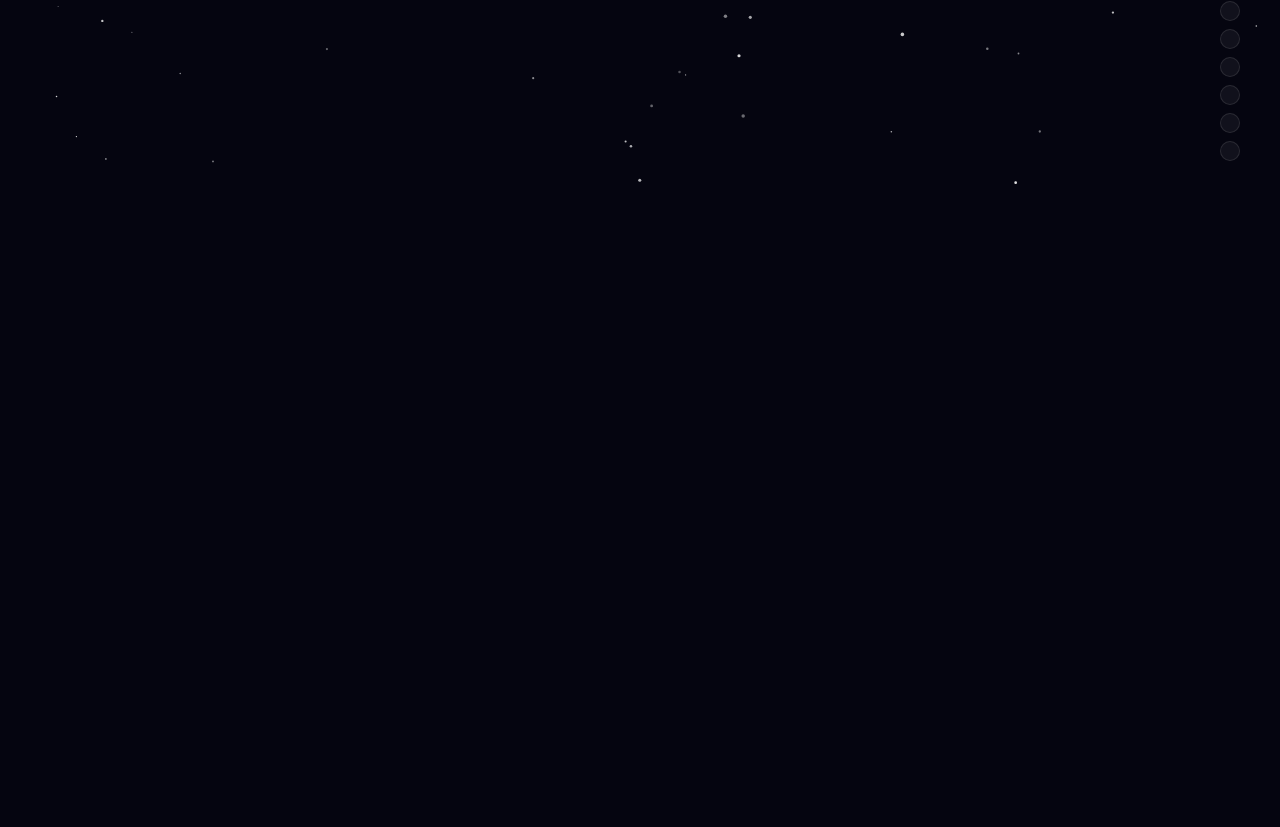
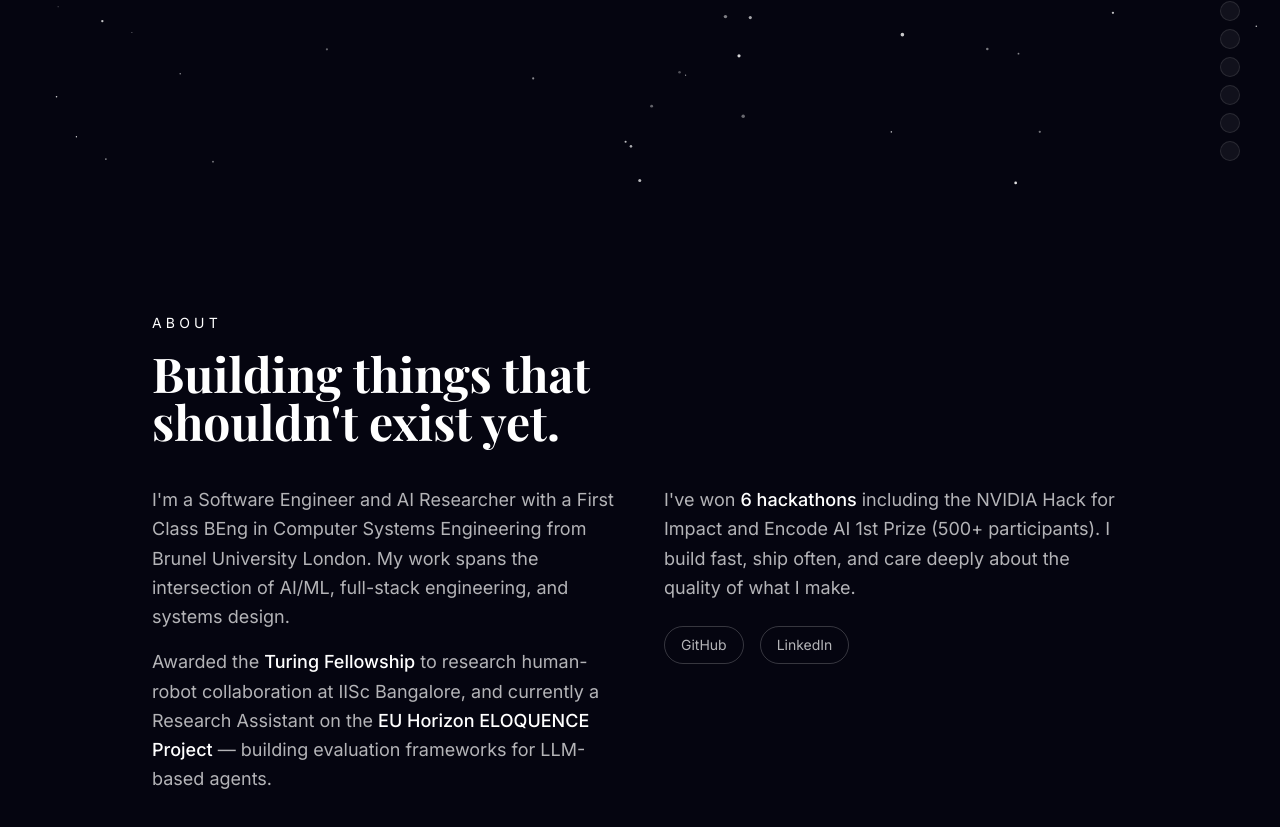
Before and after one commit to Zohaib-Eh/space-portfolio, a Next.js app: page / in a window 1280 px wide. Shown: the part 615-1442 px from the top of the page. Before the commit the page ends 800 px from the top, so only its background shows below. Built offline with nearby package versions, Linux system fonts and the light colour scheme; a web font is replaced by a local one.

Commit message:
feat: about section with bio and scroll-in animation

```diff
--- a/app/page.tsx
+++ b/app/page.tsx
@@ -3,6 +3,7 @@ import { useState } from 'react'
 import { Navbar } from '@/components/layout/Navbar'
 import { PlanetTracker } from '@/components/ui/PlanetTracker'
 import { Hero } from '@/components/sections/Hero'
+import { About } from '@/components/sections/About'
 
 export default function Home() {
   const [terminalOpen, setTerminalOpen] = useState(false)
@@ -12,6 +13,7 @@ export default function Home() {
       <Navbar />
       <PlanetTracker />
       <Hero onOpenTerminal={() => setTerminalOpen(true)} />
+      <About />
       {/* Sections added in subsequent tasks */}
     </main>
   )
--- /dev/null
+++ b/components/sections/About.tsx
@@ -0,0 +1,58 @@
+'use client'
+import { motion } from 'framer-motion'
+import { useInView } from 'framer-motion'
+import { useRef } from 'react'
+
+export function About() {
+  const ref = useRef(null)
+  const inView = useInView(ref, { once: true, margin: '-100px' })
+
+  return (
+    <section id="about" ref={ref} className="relative z-10 py-32 px-6 max-w-5xl mx-auto">
+      <motion.div
+        initial={{ opacity: 0, y: 40 }}
+        animate={inView ? { opacity: 1, y: 0 } : {}}
+        transition={{ duration: 0.7 }}
+      >
+        <p className="text-accent text-sm tracking-[0.3em] uppercase mb-4">About</p>
+        <h2 className="font-serif text-4xl md:text-5xl font-bold mb-10">
+          Building things that<br />
+          <span className="accent">shouldn&apos;t exist yet.</span>
+        </h2>
+        <div className="grid md:grid-cols-2 gap-12 text-white/70 text-lg leading-relaxed">
+          <div>
+            <p className="mb-4">
+              I&apos;m a Software Engineer and AI Researcher with a First Class BEng in Computer Systems Engineering from Brunel University London. My work spans the intersection of AI/ML, full-stack engineering, and systems design.
+            </p>
+            <p>
+              Awarded the <span className="text-white font-medium">Turing Fellowship</span> to research human-robot collaboration at IISc Bangalore, and currently a Research Assistant on the <span className="text-white font-medium">EU Horizon ELOQUENCE Project</span> — building evaluation frameworks for LLM-based agents.
+            </p>
+          </div>
+          <div>
+            <p className="mb-4">
+              I&apos;ve won <span className="text-white font-medium">6 hackathons</span> including the NVIDIA Hack for Impact and Encode AI 1st Prize (500+ participants). I build fast, ship often, and care deeply about the quality of what I make.
+            </p>
+            <div className="flex gap-4 mt-6">
+              <a
+                href="https://github.com/Zohaib-Eh"
+                target="_blank"
+                rel="noopener noreferrer"
+                className="text-sm border border-white/20 rounded-full px-4 py-2 hover:border-accent hover:text-accent transition-colors"
+              >
+                GitHub
+              </a>
+              <a
+                href="https://www.linkedin.com/in/zohaib-ehtesham"
+                target="_blank"
+                rel="noopener noreferrer"
+                className="text-sm border border-white/20 rounded-full px-4 py-2 hover:border-accent hover:text-accent transition-colors"
+              >
+                LinkedIn
+              </a>
+            </div>
+          </div>
+        </div>
+      </motion.div>
+    </section>
+  )
+}
```
